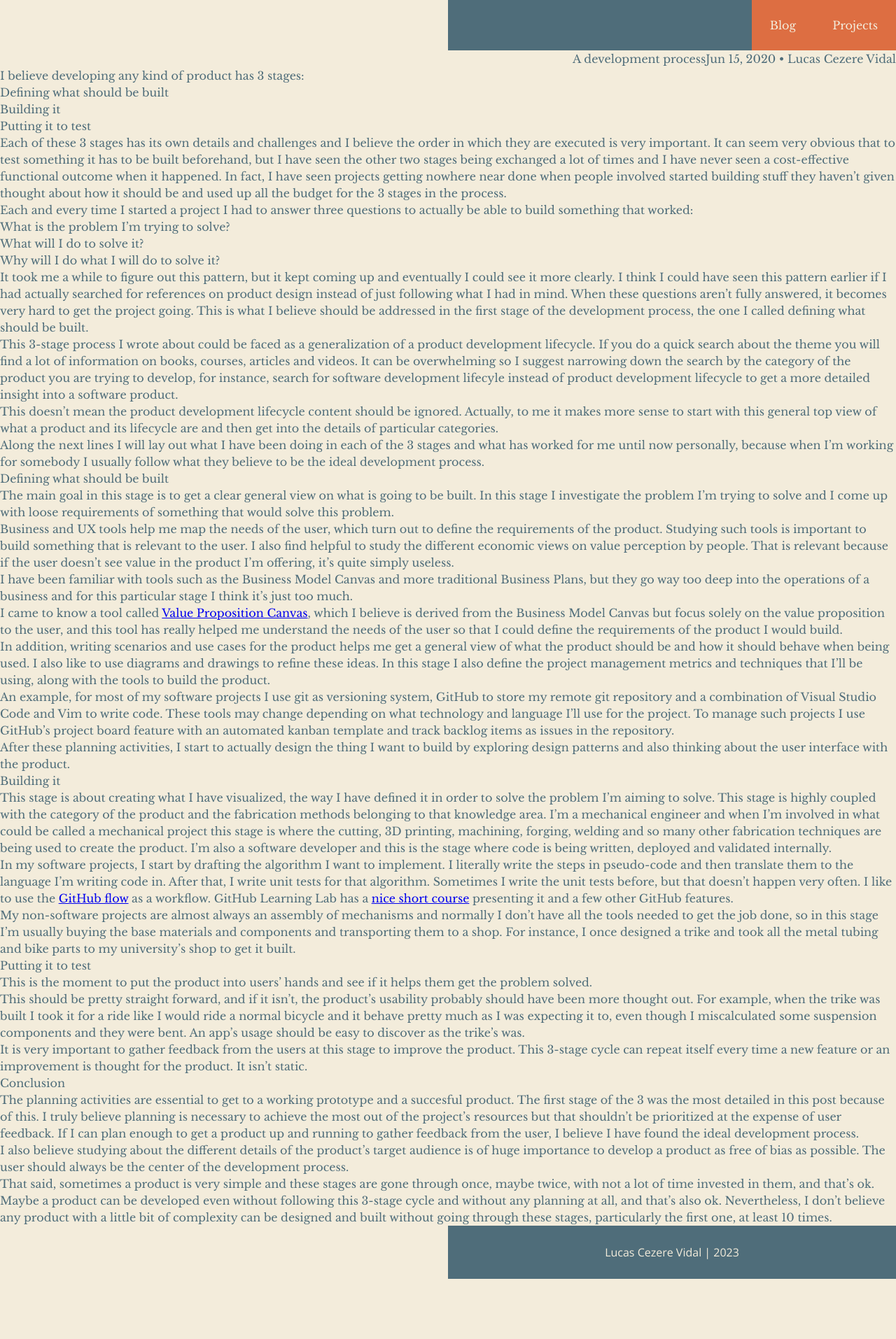
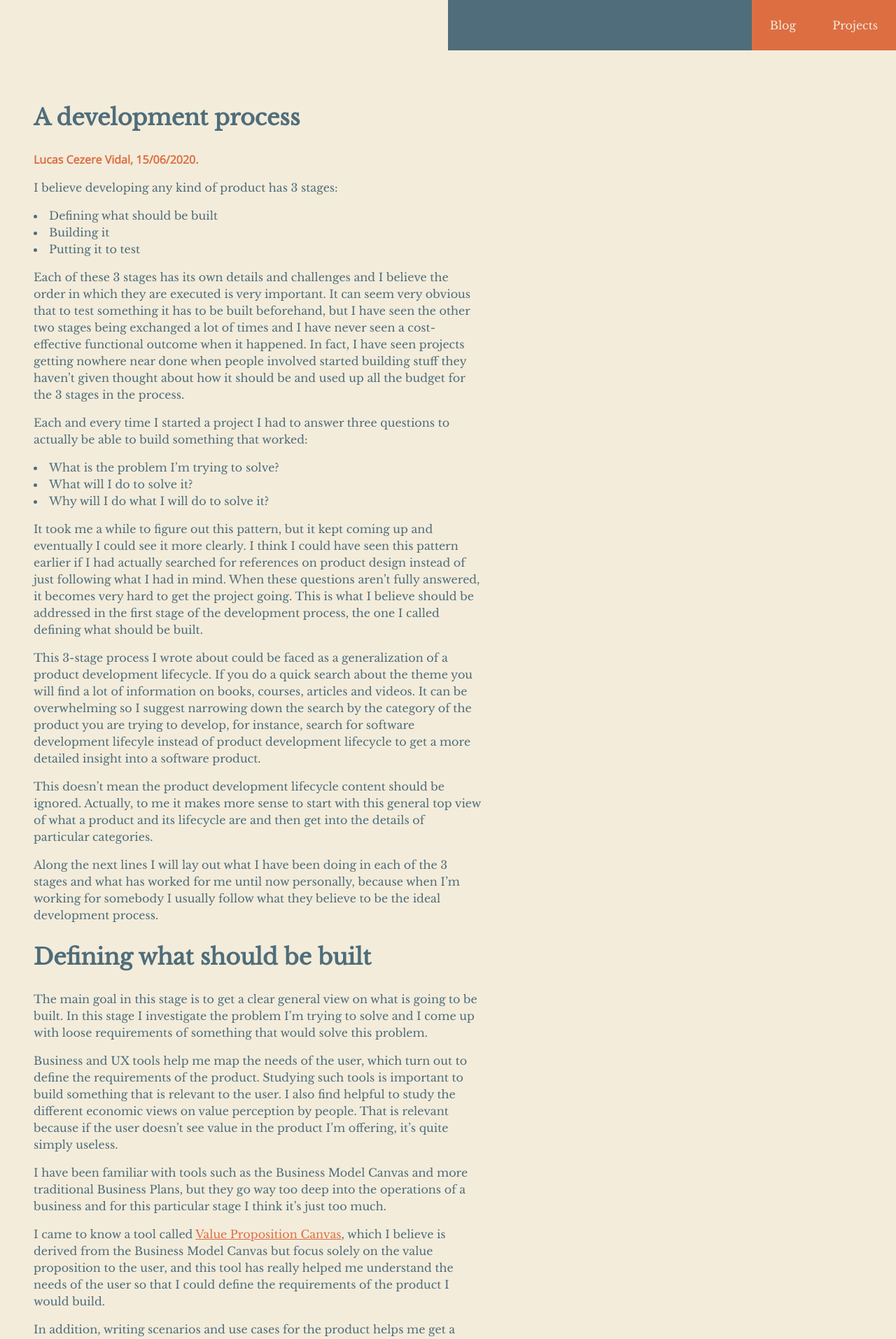
Before and after one commit to lucascvidal/lucascvidal.github.io, a Jekyll site: the page built from _posts/2020-06-15-a-development-process.md, in a window 1280 px wide. Shown: the top 1914 px of the page at 70% size. Built offline with Jekyll 4.4.1, drawn with Linux system fonts in a browser that asks for light colours; before the commit the page ends 1828 px from its top, so only the background shows below that.

Commit message:
Update styles for post page

```diff
--- a/_layouts/post.html
+++ b/_layouts/post.html
@@ -6,22 +6,19 @@ layout: default
   <header class="post-header">
     <h1 class="post-title p-name" itemprop="name headline">{{ page.title | escape }}</h1>
     <p class="post-meta">
+      {%- if page.author -%}
+        <span itemprop="author" itemscope itemtype="http://schema.org/Person">
+          <span class="p-author h-card" itemprop="name">{{ page.author }}, </span>
+        </span>
+      {%- endif -%}
       <time class="dt-published" datetime="{{ page.date | date_to_xmlschema }}" itemprop="datePublished">
-        {%- assign date_format = site.minima.date_format | default: "%b %-d, %Y" -%}
-        {{ page.date | date: date_format }}
+        {{ page.date | date: "%d/%m/%Y" }}.
       </time>
-      {%- if page.author -%}
-        • <span itemprop="author" itemscope itemtype="http://schema.org/Person"><span class="p-author h-card" itemprop="name">{{ page.author }}</span></span>
-      {%- endif -%}</p>
+    </p>
   </header>
 
   <div class="post-content e-content" itemprop="articleBody">
     {{ content }}
   </div>
-
-  {%- if site.disqus.shortname -%}
-    {%- include disqus_comments.html -%}
-  {%- endif -%}
-
   <a class="u-url" href="{{ page.url | relative_url }}" hidden></a>
 </article>
--- /dev/null
+++ b/_sass/partials/_post.scss
@@ -0,0 +1,57 @@
+article.post {
+  padding: 72px;
+
+  @include media-query-up($md) {
+    padding: 96px;
+  }
+
+  @include media-query-up($xl) {
+    padding: 48px;
+    width: 50%;
+  }
+
+  header.post-header {
+    display: block;
+  }
+
+  h1 {
+    font-size: 2rem;
+    margin: 24px 0;
+    font-weight: 600;
+  }
+
+  h2 {
+    font-size: 1.5rem;
+    margin: 24px 0;
+    font-weight: 600;
+  }
+
+  h3 {
+    font-size: 1.25rem;
+    margin: 24px 0;
+    font-weight: 600;
+  }
+
+  p, ul {
+    margin-bottom: 16px;
+  }
+
+  ul {
+    list-style-type: disc;
+    list-style-position: inside;
+  }
+
+  a {
+    color: $secondary-color;
+
+    &:visited {
+      color: $quaternary-color;
+    }
+  }
+
+  p.post-meta {
+    color: $secondary-color;
+    font-family: $secondary-font-family;
+    font-weight: 600;
+  }
+}
--- a/_sass/styles.scss
+++ b/_sass/styles.scss
@@ -30,5 +30,6 @@ $xxl: 1400px;
   "partials/header",
   "partials/footer",
   "partials/home",
+  "partials/post",
   "partials/menu"
 ;
```
